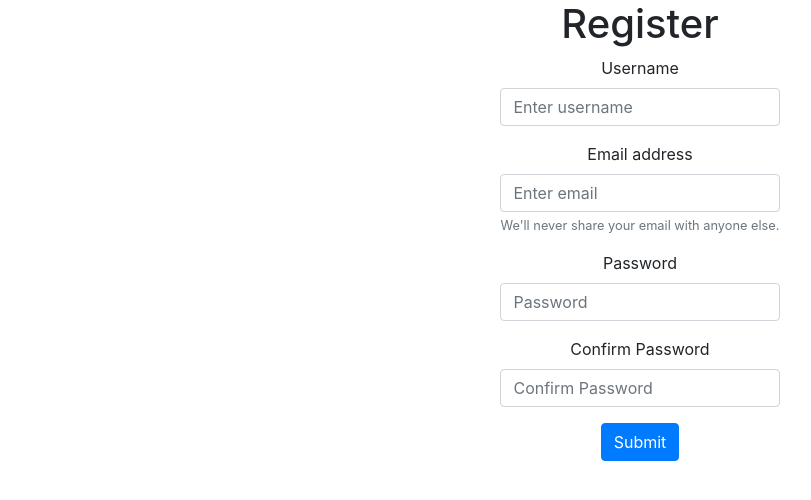
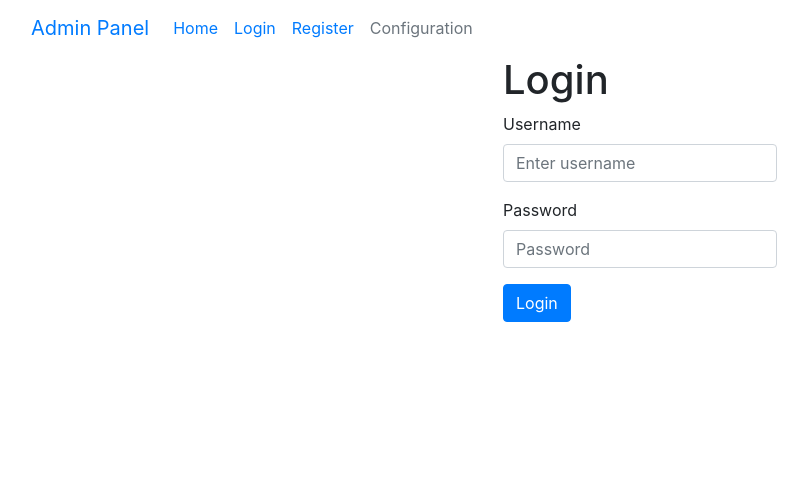
Before and after one commit to ihsanndamar/admin-panel-frontend, a React (Create React App) app: page / in a window 1280 px wide. Shown: the top 500 px of the page, without its empty margins (0-811 px from the left). Built offline with nearby package versions, Linux system fonts and the light colour scheme.

Commit message:
feat: added router

```diff
--- a/package.json
+++ b/package.json
@@ -8,6 +8,7 @@
     "@testing-library/user-event": "^13.5.0",
     "react": "^18.2.0",
     "react-dom": "^18.2.0",
+    "react-router-dom": "^6.14.2",
     "react-scripts": "5.0.1",
     "web-vitals": "^2.1.4"
   },
--- a/src/App.js
+++ b/src/App.js
@@ -3,12 +3,27 @@ import './App.css';
 import Menu from './Components/Menu';
 import Register from './Components/Register';
 import Login from './Components/Login';
+import {BrowserRouter as Router, Routes, Route } from "react-router-dom";
+
 
 function App() {
   return (
-    <div className="App">
-      <Register />
-    </div>
+
+
+
+      <Router>
+
+        <Menu/>
+        <Routes>
+          <Route path="/register" element={<Register/>}/>
+          <Route path="/login" element={<Login/>}/>
+          <Route path="/*" element={<Login/>}/>
+        </Routes>
+
+      </Router>
+
+
+
   );
 }
 
--- a/src/Components/Menu.js
+++ b/src/Components/Menu.js
@@ -1,29 +1,32 @@
+import { Link } from 'react-router-dom';
+
 const Menu = () => {
     return (
         <div class="menu">
             <nav class="navbar navbar-expand-lg bg-body-tertiary">
                 <div class="container-fluid">
-                    <a class="navbar-brand" href="#">Admin Panel</a>
+                    <Link class="navbar-brand" to="/#">Admin Panel</Link>
                     <button class="navbar-toggler" type="button" data-bs-toggle="collapse" data-bs-target="#navbarSupportedContent" aria-controls="navbarSupportedContent" aria-expanded="false" aria-label="Toggle navigation">
-                    <span class="navbar-toggler-icon"></span>
+                        <span class="navbar-toggler-icon"></span>
                     </button>
                     <div class="collapse navbar-collapse" id="navbarSupportedContent">
 
                         <ul class="navbar-nav me-auto mb-2 mb-lg-0">
                             <li class="nav-item">
-                            <a class="nav-link active" aria-current="page" href="#">Home</a>
+                                <Link class="nav-link active" aria-current="page" a="#">Home</Link>
                             </li>
 
                             <li class="nav-item">
-                            <a class="nav-link" href="#">Login</a>
+                                <Link class="nav-link" to="/login">Login</Link>
                             </li>
 
                             <li class="nav-item">
-                            <a class="nav-link" href="#">Register</a>
+                                <Link class="nav-link" to="/register">Register</Link>
                             </li>
 
+
                             <li class="nav-item">
-                            <a class="nav-link disabled" aria-disabled="true">Configuration</a>
+                                <Link class="nav-link disabled" aria-disabled="true" to="configuration">Configuration</Link>
                             </li>
                         </ul>
 
@@ -31,7 +34,7 @@ const Menu = () => {
                 </div>
             </nav>
         </div>
-     );
+    );
 }
 
 export default Menu;
```
Also changed, not shown: 1 other file (tests, documents, lock files or other folders).
